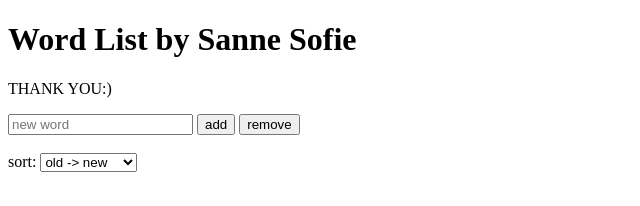
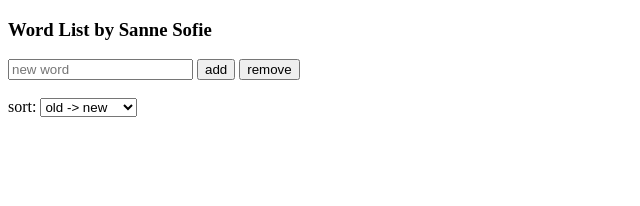
Before and after one commit to lab-antwerp-1/sanne-word-list, a website with bundled scripts: page index.html in a window 1280 px wide. Shown: the whole page, without its empty margins (0-640 px from the left). Built offline with nearby package versions, Linux system fonts and the light colour scheme.

Commit message:
adding planning

```diff
--- a/index.html
+++ b/index.html
@@ -9,12 +9,7 @@
     <link href="./client/styles/index.css" rel="stylesheet" />
   </head>
   <body>
-    <div class="container">
-      <div class="text-box">
-        <h1>Word List by Sanne Sofie</h1>
-      </div>
-        <p>THANK YOU<span>:)</span></p>
-    </div>
+<h3>Word List by Sanne Sofie</h3>
     <div id="root">
       <form id="input-form">
         <input name="text" placeholder="new word" />
```
Also changed, not shown: client/styles/index.css (line endings or trailing spaces), 2 other files.
